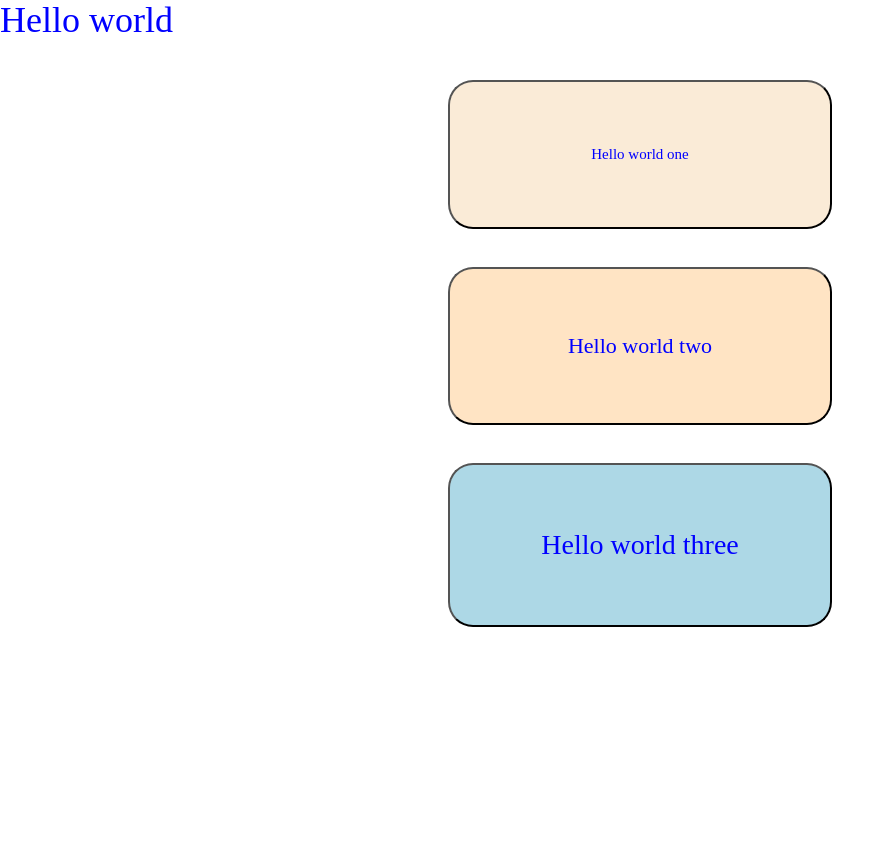
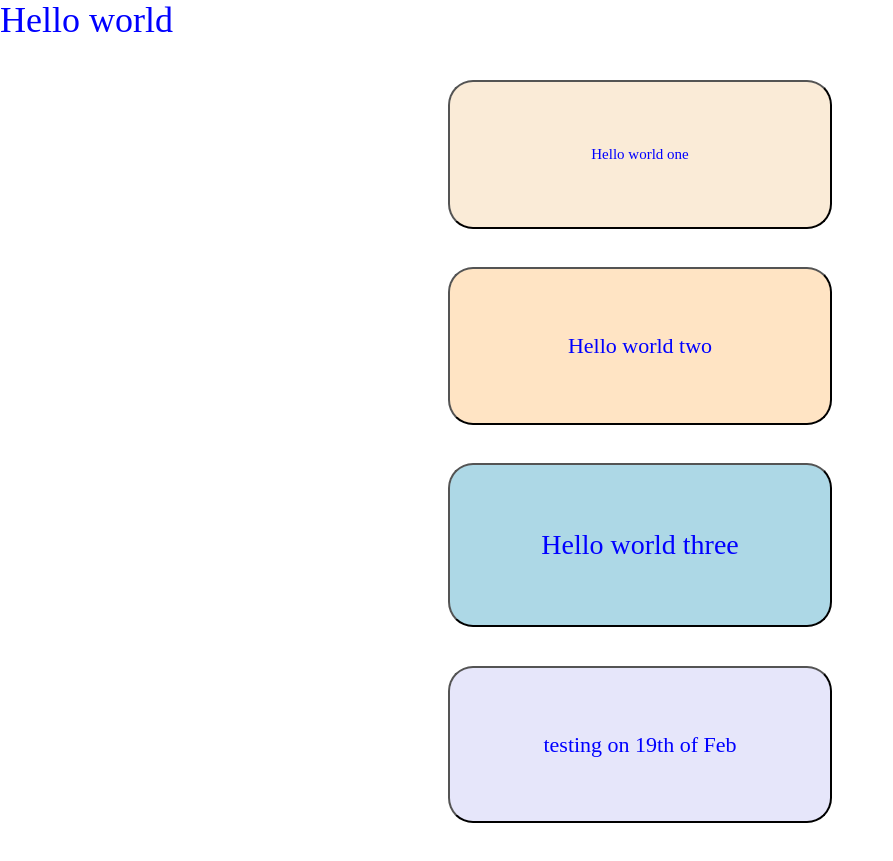
Before and after one commit to gmiranah/Testing-sas-ongit2, a website: page index.html in a window 1280 px wide. Shown: the whole page, without its empty margins (0-893 px from the left). Before the commit the page ends 800 px from the top, so only its background shows below. Drawn offline with nearby package versions, Linux system fonts and the light colour scheme.

Commit message:
Added button for 19 Feb

```diff
--- a/index.html
+++ b/index.html
@@ -28,6 +28,7 @@
     <button class="one">Hello world one</button>
     <button class="two">Hello world two</button>
     <button class="three">Hello world three</button>
+    <button class="four">testing on 19th of Feb</button>
   </div>
 </body>
 </html>
--- a/sass/main.scss
+++ b/sass/main.scss
@@ -31,3 +31,9 @@ $teritiary-color: orange;
     background-color: lightblue;
     @include btn;
 }
+.four{
+    font-size: 22px;
+    color: $primary-color;
+    background-color: lavender;
+    @include btn;
+}
```
Also changed, not shown: css/style.css, 1 other file.
